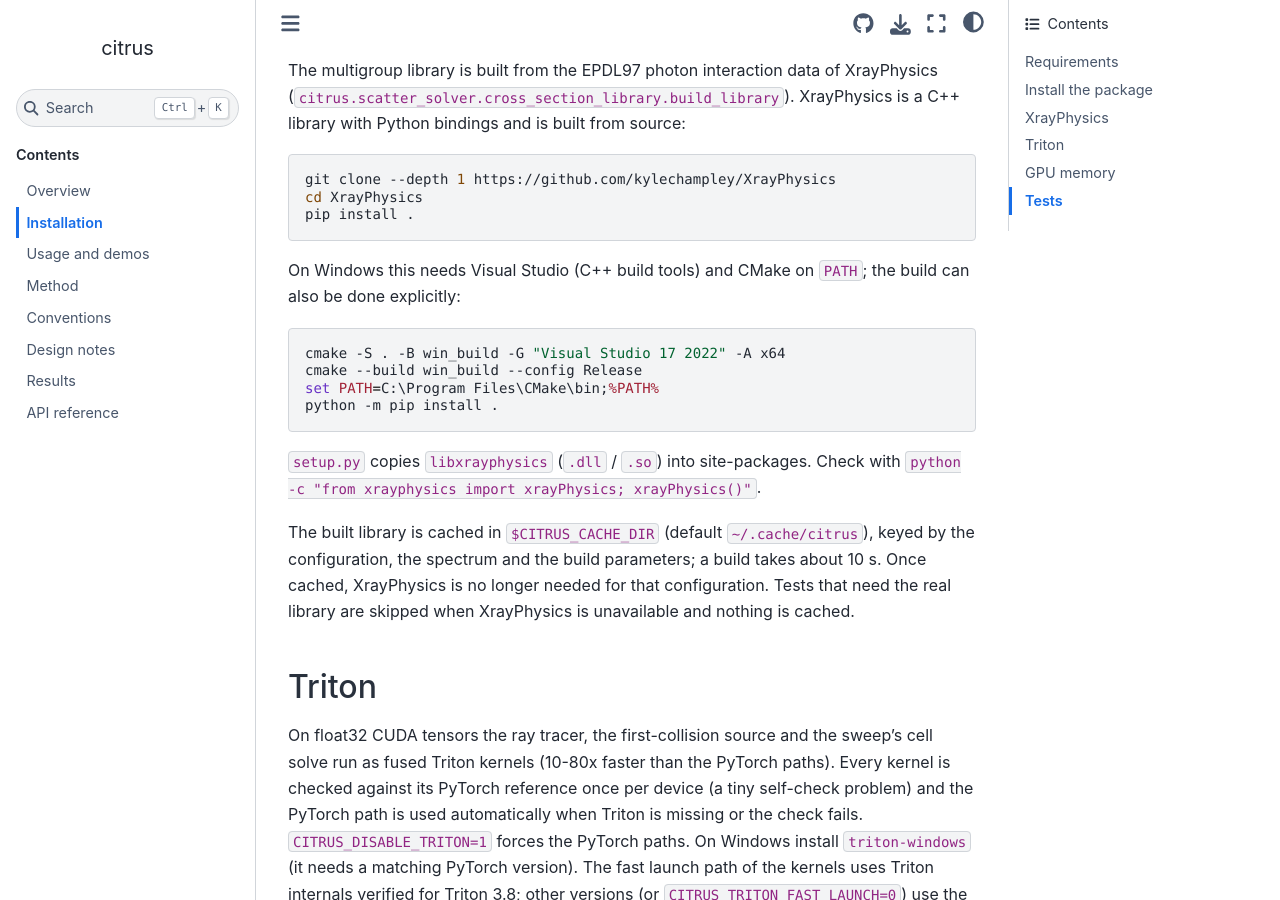
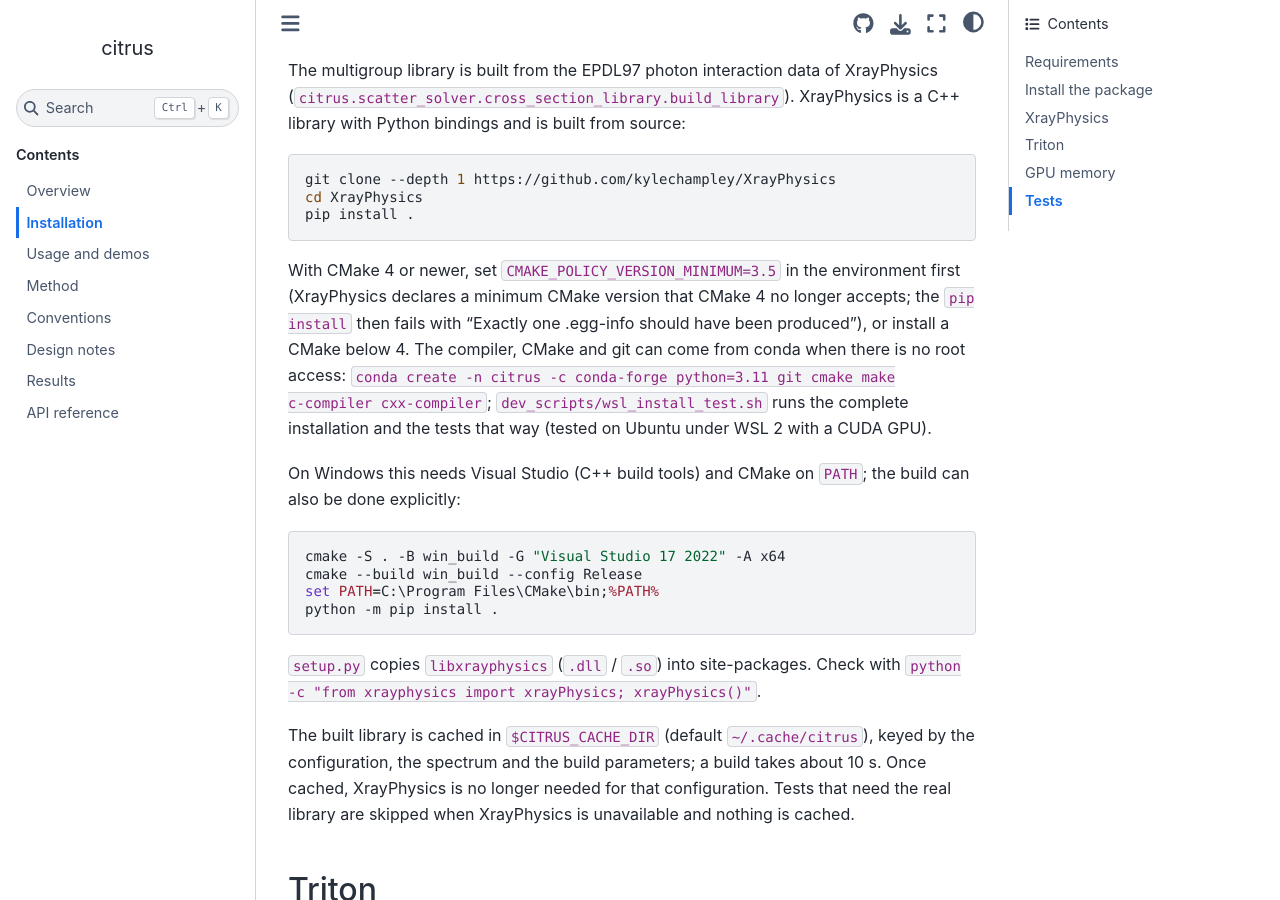
Before and after one commit to cabouman/citrus, a Sphinx documentation site: the page built from docs/source/installation.rst, in a window 1280 px wide and 900 px high, scrolled down 865 px. Built offline with Sphinx 7.4.7 and the Sphinx Book theme 1.1.4, drawn with Linux system fonts in a browser that asks for light colours.

Commit message:
Installation: CMake 4 note for XrayPhysics, no-root conda toolchain, WSL install test script
XrayPhysics declares cmake_minimum_required(VERSION 3.0), which CMake 4 rejects,
so the physics extra fails with "Exactly one .egg-info should have been
produced" unless CMAKE_POLICY_VERSION_MINIMUM=3.5 is set (or CMake < 4 is
used). Document it, give the conda-forge toolchain recipe for machines without
root, and add dev_scripts/wsl_install_test.sh, an end-to-end installation and
test run in a fresh conda environment (verified on Ubuntu 26.04 under WSL 2 with
an RTX 3070: 330 tests passed, both demos run).

Co-Authored-By: Claude Fable 5.1 <noreply@anthropic.com>

```diff
--- a/docs/source/installation.rst
+++ b/docs/source/installation.rst
@@ -43,6 +43,13 @@ and is built from source:
    cd XrayPhysics
    pip install .
 
+With CMake 4 or newer, set ``CMAKE_POLICY_VERSION_MINIMUM=3.5`` in the environment first (XrayPhysics declares a
+minimum CMake version that CMake 4 no longer accepts; the ``pip install`` then fails with "Exactly one .egg-info should
+have been produced"), or install a CMake below 4. The compiler, CMake and git can come from conda when there is no root
+access: ``conda create -n citrus -c conda-forge python=3.11 git cmake make c-compiler cxx-compiler``;
+``dev_scripts/wsl_install_test.sh`` runs the complete installation and the tests that way (tested on Ubuntu under WSL 2
+with a CUDA GPU).
+
 On Windows this needs Visual Studio (C++ build tools) and CMake on ``PATH``; the build can also be done explicitly:
 
 .. code-block:: bat
```
Also changed, not shown: README.md (+5 -1 lines), 1 other file.
